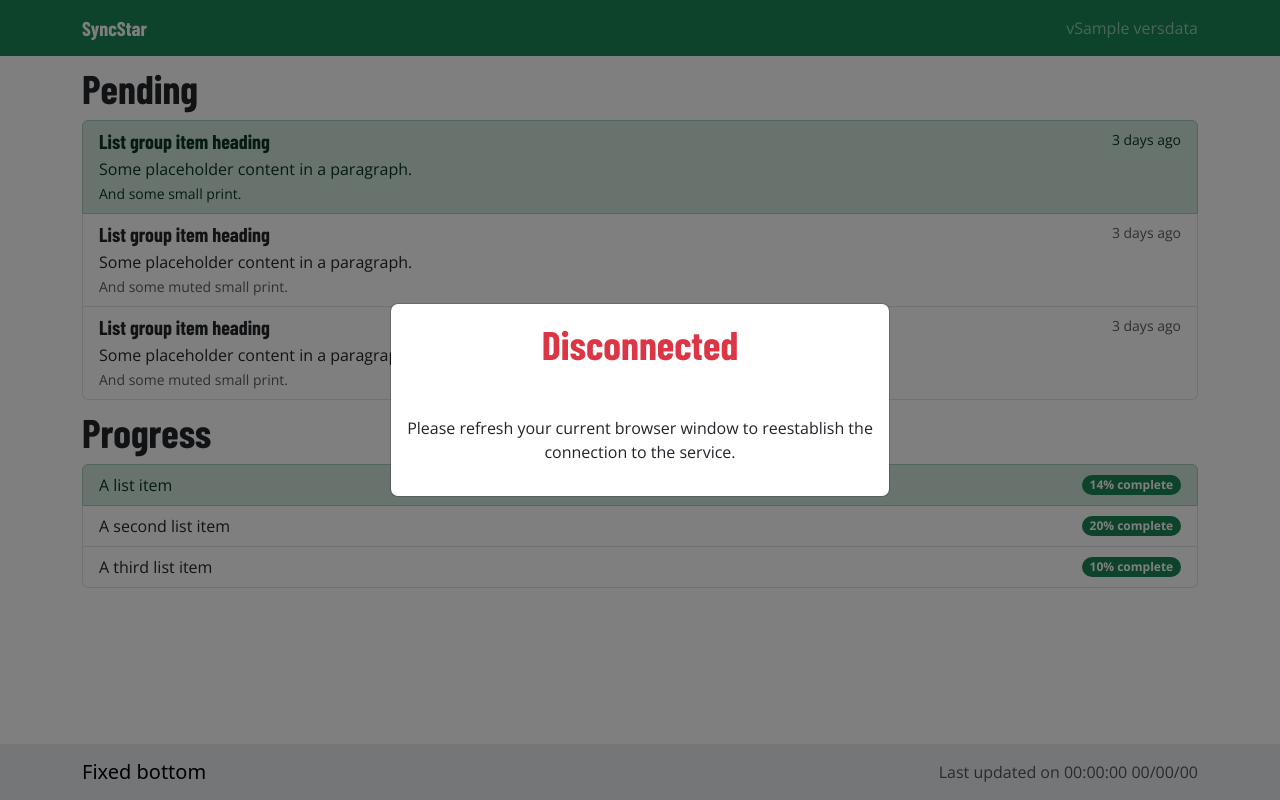
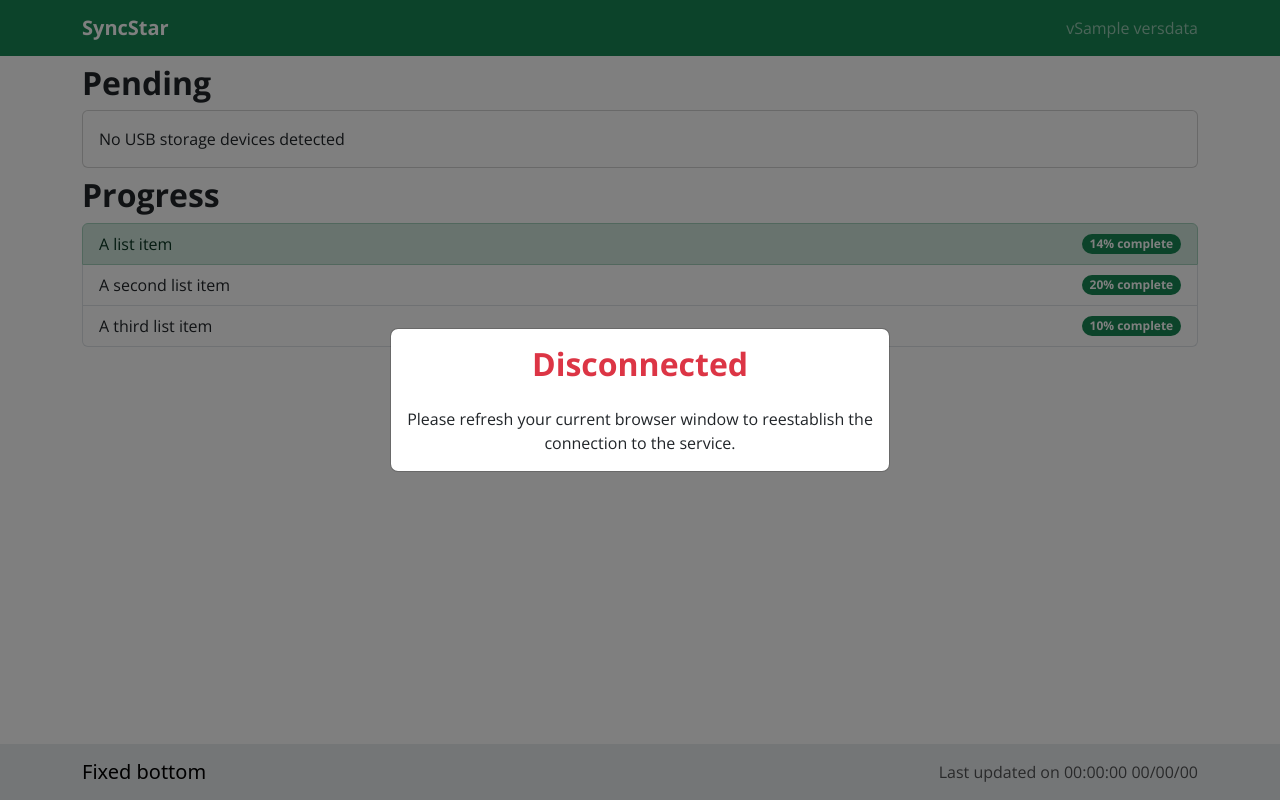
Before and after one commit to gridhead/syncstar, a Flask app: template syncstar/frontend/template/home.html in a window 1280 px wide. Run offline with Flask 3, Linux system fonts and the light colour scheme; the template is opened without the code that fills it: most values are stand-ins (such as "Sample title", 1, 10 or a date in 2020); parts of the project's set-up code (start-up, migrations or seed data) failed here and were passed over; some libraries are stand-ins or nearby versions.

Commit message:
Show connected USB storage devices on frontend

```diff
--- a/syncstar/frontend/template/home.html
+++ b/syncstar/frontend/template/home.html
@@ -55,7 +55,7 @@
         src: url("{{ url_for('static', filename='font/OpenSans_BDIT.ttf') }}");
       }
       .headelem {
-        font-family: "Barlow Condensed", sans-serif;
+        font-family: "Open Sans", sans-serif;
         font-weight: 700;
       }
       .strdelem {
@@ -77,41 +77,22 @@
     </nav>
 
     <div class="container mt-2">
-      <h1 class="headelem">
+      <h2 class="headelem">
         Pending
-      </h1>
-      <div class="list-group strdelem">
-        <a href="#" class="list-group-item list-group-item-success" aria-current="true">
-          <div class="d-flex w-100 justify-content-between">
-            <h5 class="mb-1 headelem">List group item heading</h5>
-            <small>3 days ago</small>
+      </h2>
+      <div class="list-group strdelem" id="disklist">
+        <div class="card">
+          <div class="card-body strdelem">
+            No USB storage devices detected
           </div>
-          <p class="mb-0">Some placeholder content in a paragraph.</p>
-          <small>And some small print.</small>
-        </a>
-        <a href="#" class="list-group-item list-group-item-action">
-          <div class="d-flex w-100 justify-content-between">
-            <h5 class="mb-1 headelem">List group item heading</h5>
-            <small class="text-body-secondary">3 days ago</small>
-          </div>
-          <p class="mb-0">Some placeholder content in a paragraph.</p>
-          <small class="text-body-secondary">And some muted small print.</small>
-        </a>
-        <a href="#" class="list-group-item list-group-item-action">
-          <div class="d-flex w-100 justify-content-between">
-            <h5 class="mb-1 headelem">List group item heading</h5>
-            <small class="text-body-secondary">3 days ago</small>
-          </div>
-          <p class="mb-0">Some placeholder content in a paragraph.</p>
-          <small class="text-body-secondary">And some muted small print.</small>
-        </a>
+        </div>
       </div>
     </div>
 
     <div class="container mt-2">
-      <h1 class="headelem">
+      <h2 class="headelem">
         Progress
-      </h1>
+      </h2>
       <ul class="list-group strdelem">
         <li class="list-group-item d-flex justify-content-between align-items-center list-group-item-success">
           A list item
@@ -141,10 +122,10 @@
       <div class="modal-dialog modal-dialog-centered">
         <div class="modal-content">
           <div class="modal-body">
-            <h1 class="headelem mb-5 text-danger" style="text-align: center;">
+            <h2 class="headelem mb-4 text-danger" style="text-align: center;">
               Disconnected
-            </h1>
-            <p style="text-align: center;" class="strdelem">
+            </h2>
+            <p style="text-align: center;" class="strdelem mb-0">
               Please refresh your current browser window to reestablish the connection to the service.
             </p>
           </div>
@@ -166,14 +147,40 @@
         if (disconnected === false) {
           try {
             let rqstobjc = new XMLHttpRequest();
-            rqstobjc.open("GET", "/time/{{ rqstcode }}", false);
+            rqstobjc.open("GET", "/read/{{ rqstcode }}", false);
             rqstobjc.send(null);
             if (rqstobjc.status === 200) {
-              document.getElementById("lastupdt").innerText = "Last updated on " + rqstobjc.responseText;
+              let data = JSON.parse(rqstobjc.responseText);
+              document.getElementById("lastupdt").innerText = "Last updated on " + data.time;
+              if (Object.keys(data.devs).length === 0) {
+                document.getElementById("disklist").innerHTML =
+                  `
+                  <div class="card">
+                    <div class="card-body">
+                      No USB storage devices detected
+                    </div>
+                  </div>
+                  `;
+              } else {
+                document.getElementById("disklist").innerHTML = "";
+                for (let indx in data.devs) {
+                  let disk = data.devs[indx];
+                  document.getElementById("disklist").innerHTML +=
+                    `
+                    <a class="list-group-item" id="disk-${indx}">
+                      <div class="d-flex w-100 justify-content-between">
+                        <h5 class="mb-1 headelem">${disk["name"]["vendor"]}&nbsp;${disk["name"]["handle"]}</h5>
+                        <small class="strdelem">${indx}</small>
+                      </div>
+                      <p class="mb-0">${(disk["size"] / (1024 * 1024 * 1024)).toFixed(2)} GiB (${disk["node"]})</p>
+                      <small>${disk["name"]["serial"]}</small>
+                    </a>
+                    `;
+                }
+              }
             } else {
               invoke_disconnected_window();
             }
-            console.log(rqstobjc.status)
             return rqstobjc.responseText;
           } catch(expt) {
             invoke_disconnected_window();
```
